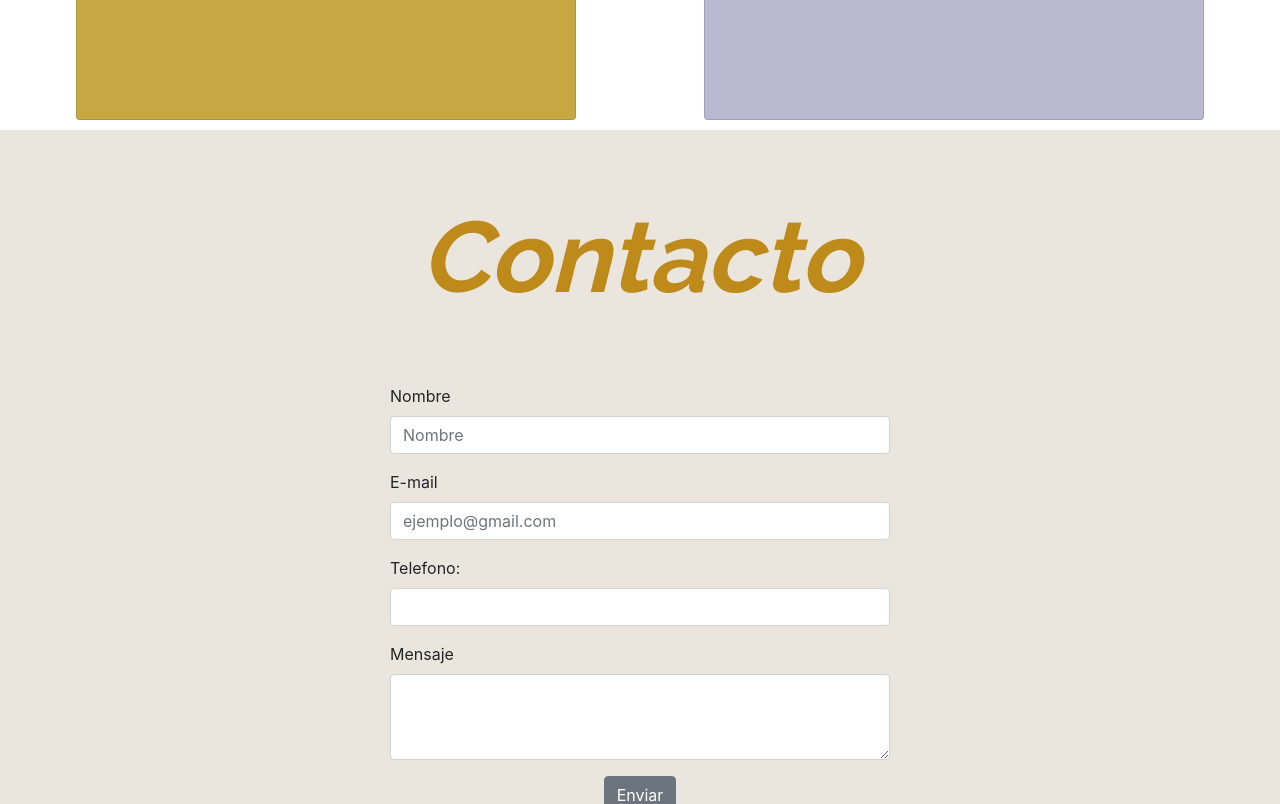
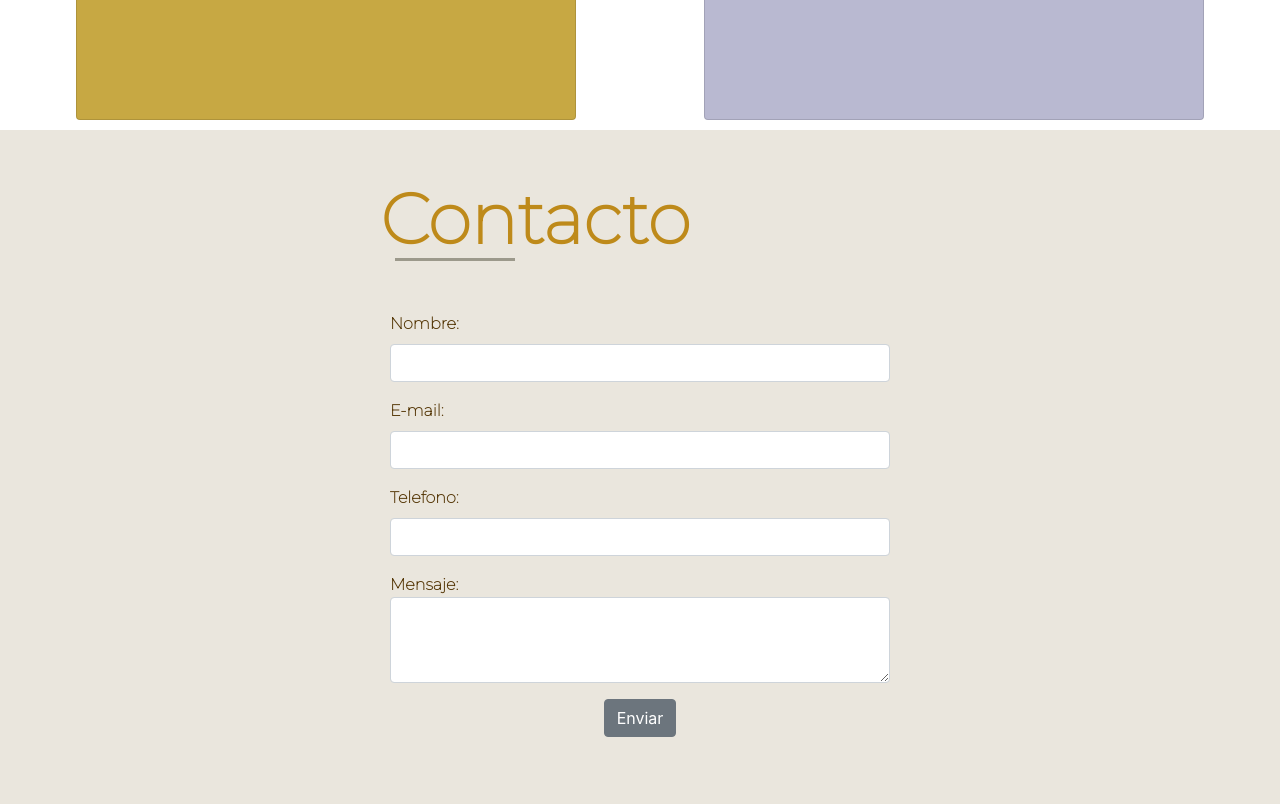
Before and after one commit to Francisco543/EstudioPalomeque, a React (Create React App) app: page /app in a window 1280 px wide. Shown: the part 2820-3624 px from the top of the page. Built offline with nearby package versions, Linux system fonts and the light colour scheme; a web font is replaced by a local one.

Commit message:
Cambio en el contacto

```diff
--- a/src/components/AppContainer.jsx
+++ b/src/components/AppContainer.jsx
@@ -20,6 +20,8 @@ const Container = styled.div`
     margin-top: 0;
 `
 const AppContainer = () => {
+
+
     return (
     <Container  id="app">
     <Nav></Nav>
@@ -29,6 +31,7 @@ const AppContainer = () => {
     <Section3></Section3>
     <Footer></Footer>
     <Background></Background>
+
     <Whatsapp></Whatsapp>
     </Container>
      );
--- a/src/components/Section3.jsx
+++ b/src/components/Section3.jsx
@@ -7,7 +7,7 @@ const FormularioDiv = styled.form`
     display: flex;
     flex-direction: column;
     background-color: #e7e3d8dc;
-    height: 800px;
+    height: 700px;
     align-items: center;
 `;
 
@@ -19,10 +19,11 @@ const FormularioDivItem = styled.div`
 
 `;
 const TituloFormuladio = styled.h1`
-    font-size: 100px;
-    font-family: 'Raleway', sans-serif;
+    font-size: 70px;
+    font-family: 'Montserrat', sans-serif;
     color: #be8a1a;
-    font-style: italic;
+    font-weight: bold;
+    margin-right: 210px;
 
 `;
 
@@ -51,6 +52,23 @@ const Success = styled.p`
     font-style: italic;
 `;
 
+const Divbar = styled.div`
+    height: 3px;
+    width: 120px;
+    margin-right:370px;
+    bottom:50px;
+    position: relative;
+    background-color: #9c998b;
+
+`;
+
+const LabelForm = styled.label`
+
+font-family: 'Montserrat', sans-serif;
+color: #573909;
+font-weight: bold;
+
+`;
 
 
 const Section3 = () => {
@@ -75,20 +93,22 @@ function enviarEmail(e){
     return (
         <FormularioDiv  onSubmit={enviarEmail} data-aos="fade-up" data-aos-delay="300" data-aos-duration="500">
         <TituloFormuladio >Contacto</TituloFormuladio>
+        <Divbar></Divbar>
           <FormularioDivItem className="mb-3">
-            <label for="exampleFormControlInput1" className="form-label">Nombre</label>
-            <input type="text" className="form-control" id="exampleFormControlInput1" placeholder="Nombre" name="name"></input>
+            <LabelForm for="exampleFormControlInput1" className="form-label">Nombre:</LabelForm>
+            <input type="text" className="form-control" id="exampleFormControlInput1" placeholder="" name="name"></input>
+
           </FormularioDivItem>
           <FormularioDivItem className="mb-3">
-            <label for="exampleFormControlInput1" className="form-label">E-mail</label>
-            <input type="email" className="form-control" id="exampleFormControlInput1" placeholder="ejemplo@gmail.com" name="email"></input>
+            <LabelForm for="exampleFormControlInput1" className="form-label">E-mail:</LabelForm>
+            <input type="email" className="form-control" id="exampleFormControlInput1" placeholder="" name="email"></input>
           </FormularioDivItem>
           <FormularioDivItem className="mb-3">
-            <label for="exampleFormControlInput1" className="form-label">Telefono:</label>
+            <LabelForm for="exampleFormControlInput1" className="form-label">Telefono:</LabelForm>
             <input type="text" className="form-control" id="exampleFormControlInput1" placeholder="" name="phone"></input>
           </FormularioDivItem>
           <FormularioDivItem className="mb-3">
-            <label for="exampleFormControlTextarea1" class="form-label" >Mensaje</label>
+            <LabelForm for="exampleFormControlTextarea1" class="form-label" >Mensaje:</LabelForm>
             <textarea class="form-control" id="exampleFormControlTextarea1" rows="3" name="mesagge"></textarea>
           </FormularioDivItem>
           <button type="submit" class="btn btn-secondary">Enviar</button>
```
